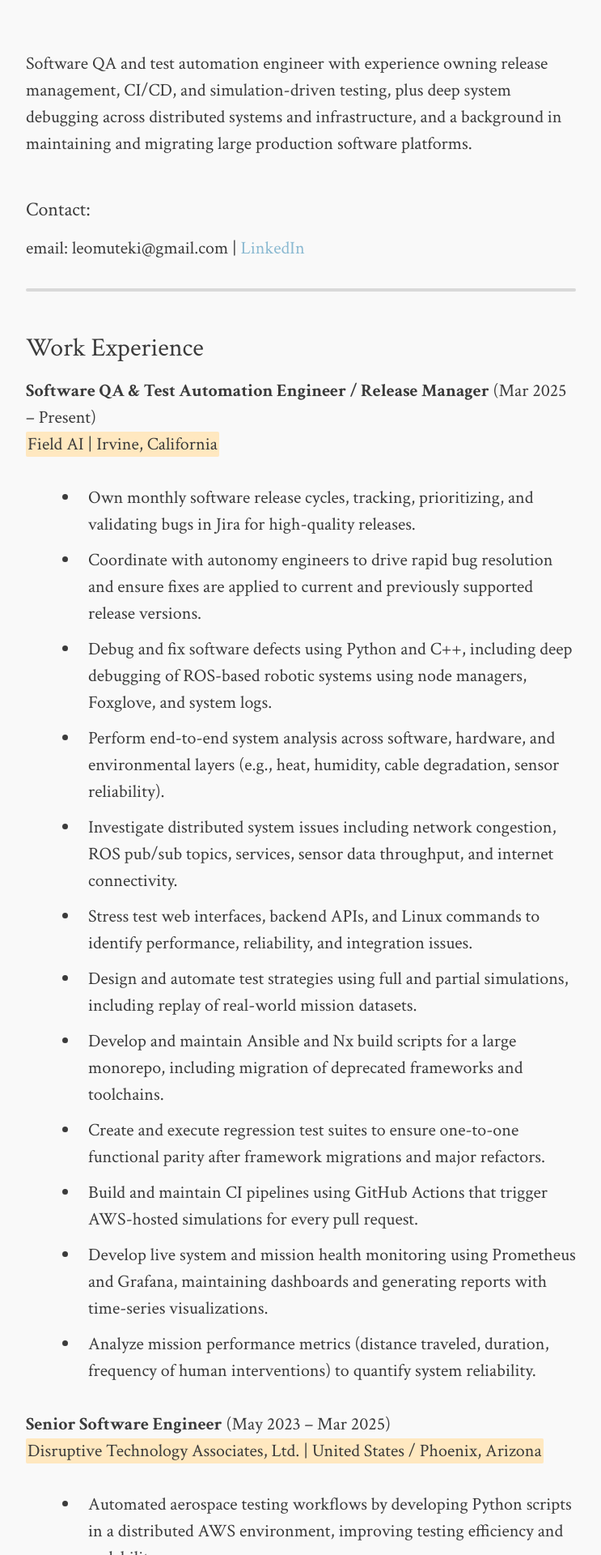
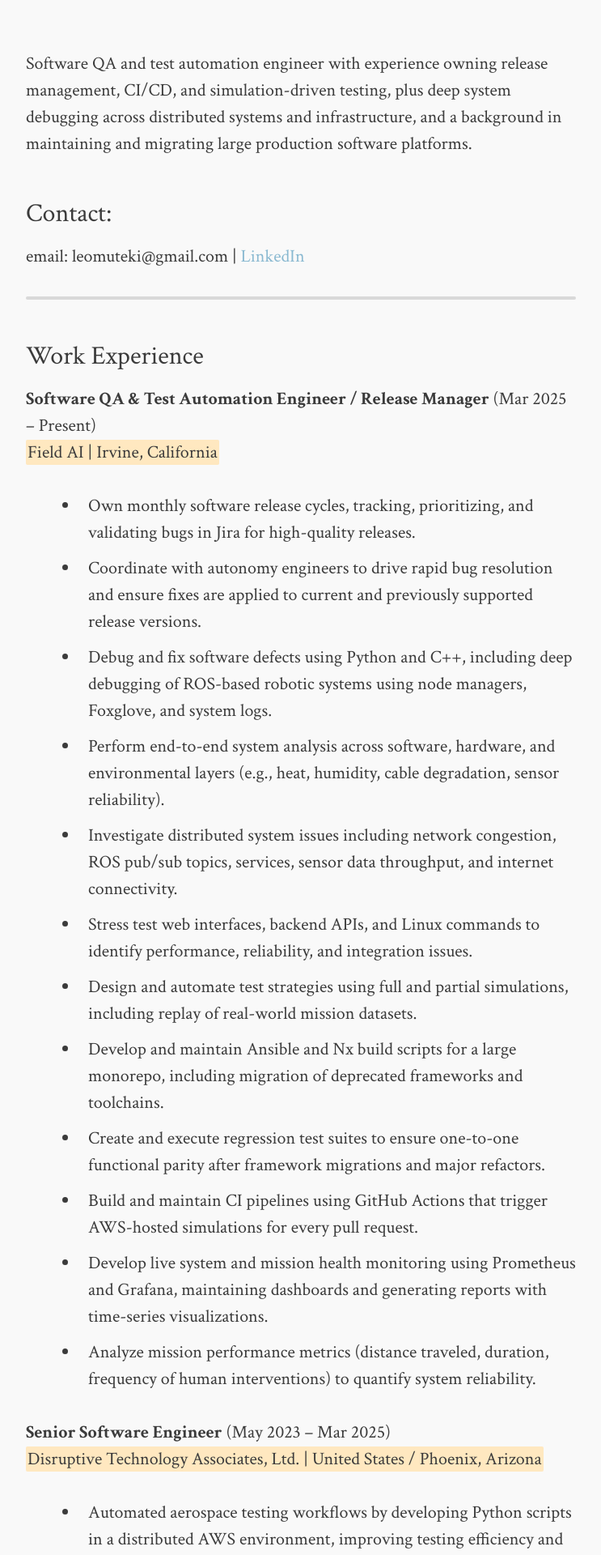
Before and after one commit to leomuteki/leomuteki.github.io, a Jekyll site: the page built from index.md, in a window 1280 px wide. Shown: the part 1013-2933 px from the top of the page at 81% size, without its empty margins (268-1011 px from the left). Built offline with Jekyll 4.4.1, drawn with Linux system fonts in a browser that asks for light colours.

```diff
--- a/index.md
+++ b/index.md
@@ -11,7 +11,7 @@ image:
 <br/>
 Software QA and test automation engineer with experience owning release management, CI/CD, and simulation-driven testing, plus deep system debugging across distributed systems and infrastructure, and a background in maintaining and migrating large production software platforms.
 
-#### Contact:
+### Contact:
 email: leomuteki@gmail.com | [LinkedIn](https://www.linkedin.com/in/emilio-segovia-199551a0/)
 
 ---
```
